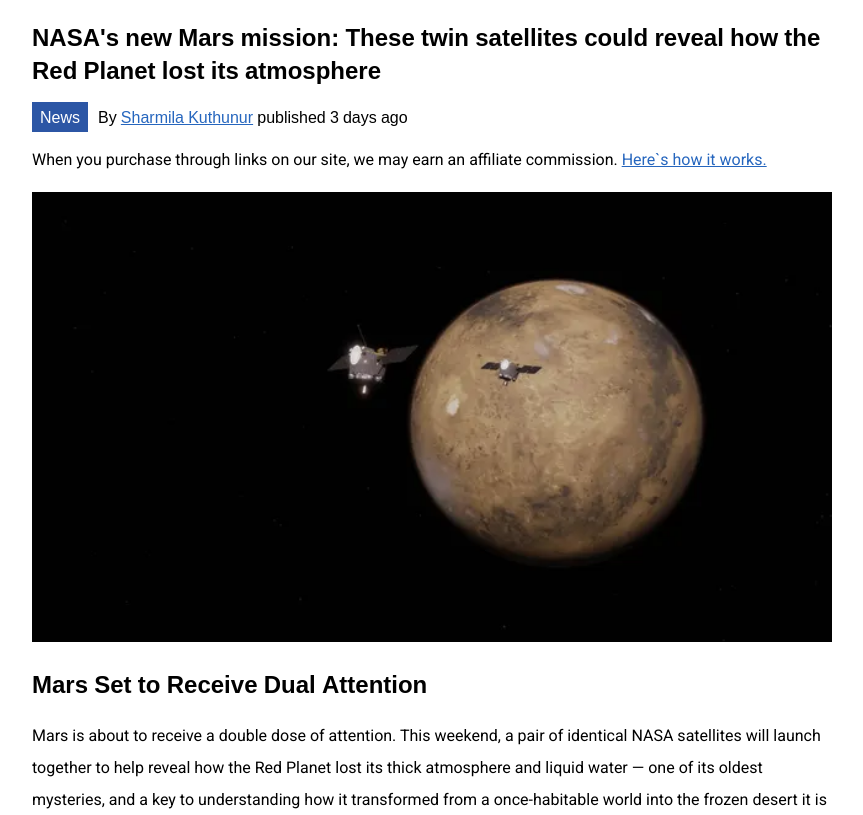
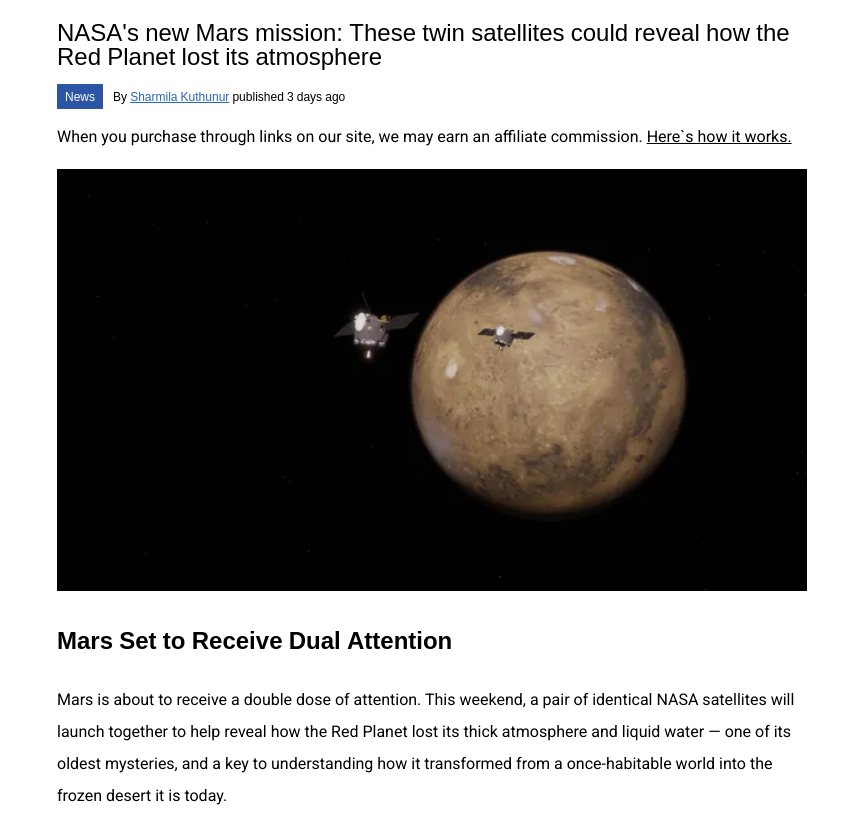
Before and after one commit to riizlaah/uh1, a plain HTML site: page index.html in a window 1280 px wide. Shown: the top 815 px of the page, without its empty margins (208-1071 px from the left). Drawn offline with Linux system fonts and the light colour scheme.

Commit message:
small improv

```diff
--- a/index.html
+++ b/index.html
@@ -13,8 +13,8 @@
 <body>
     <article>
         <h1>NASA's new Mars mission: These twin satellites could reveal how the Red Planet lost its atmosphere</h1>
-        <div><span class="blue-tag">News</span>By <a href="https://www.space.com/author/sharmila-kuthunur">Sharmila Kuthunur</a> published 3 days ago</div>
-        <p>When you purchase through links on our site, we may earn an affiliate commission. <a href="https://www.space.com/41418-about-us.html#section-affiliate-advertising-disclosure">Here`s how it works.</a></p>
+        <div style="font-size: 12px;"><span class="blue-tag">News</span>By <a href="https://www.space.com/author/sharmila-kuthunur">Sharmila Kuthunur</a> published 3 days ago</div>
+        <p>When you purchase through links on our site, we may earn an affiliate commission. <a href="https://www.space.com/41418-about-us.html#section-affiliate-advertising-disclosure" class="u-black">Here`s how it works.</a></p>
         <img src="assets/satellite.png" alt="satellite image">
         <h2>Mars Set to Receive Dual Attention</h2>
         <p>
--- a/style.css
+++ b/style.css
@@ -6,13 +6,22 @@
     color: white;
     padding: 4px 8px;
     margin-right: 10px;
+    font-size: 12px;
 }
 a {
     color: #2666be;
 }
+h1 {
+    font-weight: 400;
+    line-height: 1;
+}
+h2 {
+    font-weight: 600;
+    line-height: 2;
+}
 article {
     margin: auto;
-    max-width: 800px;
+    max-width: 750px;
 }
 .u-black {
     color: black;
@@ -20,5 +29,6 @@ article {
 p {
     font-family: "Roboto", sans-serif;
     line-height: 2;
+    size: 12px;
 }
 img {width: 100%;}
```
Also changed, not shown: 1 other file.
